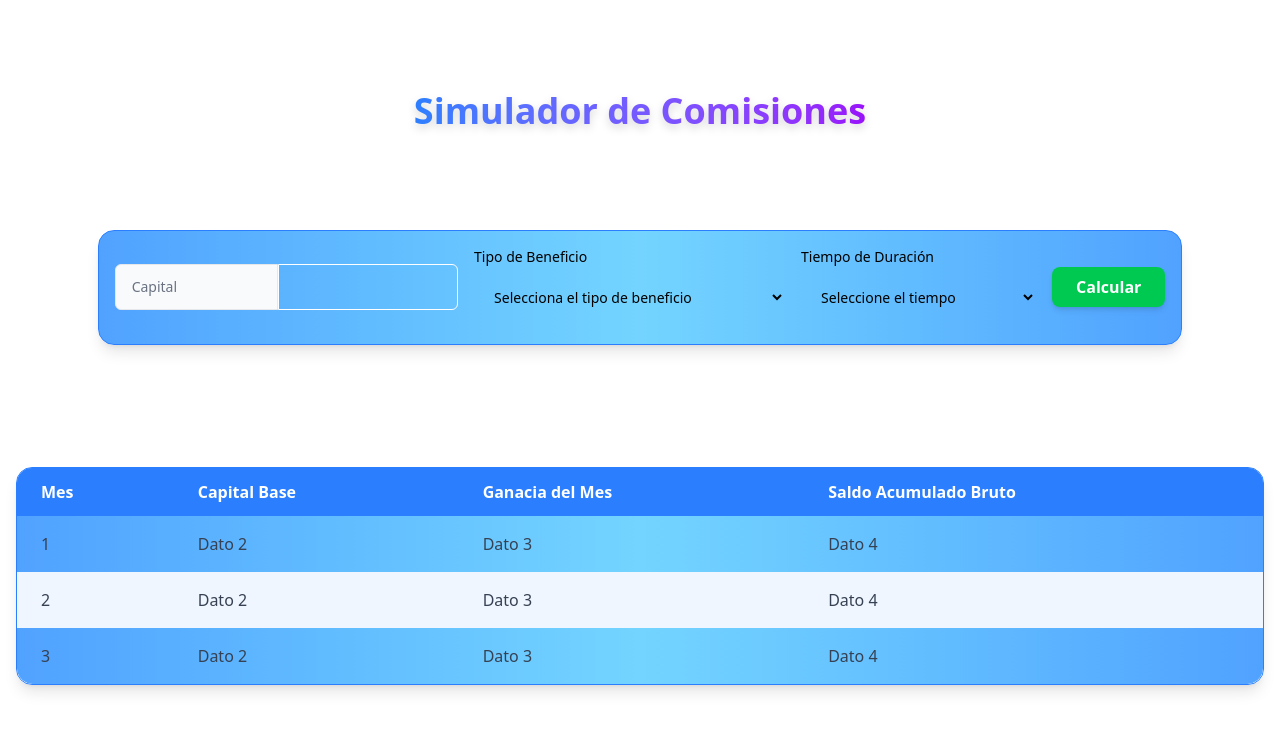
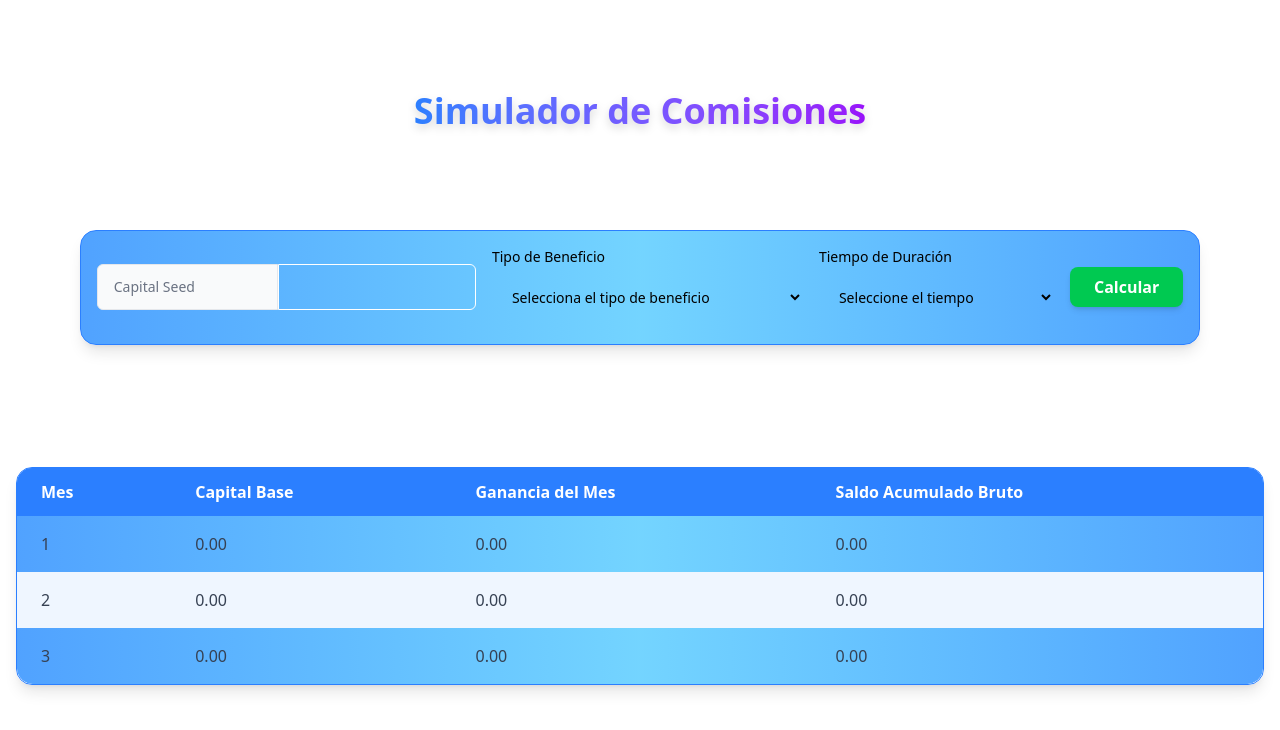
Before and after one commit to jcdev92/simulador-de-comisiones, a React (Vite) app: page / in a window 1280 px wide. Shown: the top 730 px of the page. Built offline with nearby package versions, Linux system fonts and the light colour scheme.

Commit message:
feat(Tabla): :sparkles: Maquetado listo, Logica para datos de tabla listo, Suministrar datos con estado global en Desarrollo.

```diff
--- a/src/components/Form/FormSection.tsx
+++ b/src/components/Form/FormSection.tsx
@@ -20,20 +20,26 @@ const { useAppForm } = createFormHook({
 export const FormSection = () => {
   const form = useAppForm({
     defaultValues: {
-      capital: 0,
+      capitalSeed: 0,
       benefitType: '',
       duration: 0,
     },
     validators: {
       onChange: z.object({
-        capital: z.number().min(1, 'El capital debe ser mayor a 0'),
+        capitalSeed: z.number().min(1, 'El capital debe ser mayor a 0'),
         benefitType: z.string().nonempty('El tipo de beneficio es requerido'),
         duration: z.number().min(1, 'La duración debe ser mayor a 0'),
       }),
     },
     onSubmit: ({ value }) => {
-      updateSimulationForm(value);
-      console.log(simulationStore.state);
+      console.log("Antes de actualizar global state:", simulationStore.state.state.simulationForm);
+      updateSimulationForm({
+        capitalSeed: value.capitalSeed, // Asignamos el valor del formulario a 'capitalSeed'
+        benefitType: value.benefitType,
+        duration: value.duration,
+      });
+      console.log("Después de actualizar global state:", simulationStore.state.state.simulationForm);
+      console.log("Formulario enviado:", value);
     },
   });
 
@@ -49,10 +55,10 @@ export const FormSection = () => {
         <div className="flex flex-col gap-4 h-fit md:flex-row items-center justify-evenly bg-gradient-to-r from-blue-400 via-sky-300 to-blue-400 rounded-2xl mx-4 p-4 shadow-lg border border-blue-500">
           {/* Campo Capital */}
           <form.AppField
-            name="capital"
+            name="capitalSeed"
             children={(field) => (
               <field.FormInput
-                label="Capital"
+                label="Capital Seed"
                 value={field.state.value}
                 handleChange={(value: string | number) => {
                   const numericValue =
--- a/src/components/Table/TableSection.tsx
+++ b/src/components/Table/TableSection.tsx
@@ -1,17 +1,25 @@
+// TableSection.tsx
 import { Table } from './Table';
+import { useCalculations, SimulationForm } from '../../hooks/useCalculations';
+import { useSimulationForm } from '../../hooks/useSimulationForm';
+
 export const TableSection = () => {
-  const dataCols = ["Mes", "Capital Base", "Ganacia del Mes", "Saldo Acumulado Bruto"];
-  const dataRows = [
-    ["1", "Dato 2", "Dato 3", "Dato 4"],
-    ["2", "Dato 2", "Dato 3", "Dato 4"],
-    ["3", "Dato 2", "Dato 3", "Dato 4"],
-  ]
+  const simulationForm = useSimulationForm();
+  const calculatedRows = useCalculations(simulationForm as SimulationForm);
+
+  const dataCols = [
+    "Mes",
+    "Capital Base",
+    "Ganancia del Mes",
+    "Saldo Acumulado Bruto"
+  ];
+
   return (
-    <section className='w-full h-fit'>
+    <section className="w-full h-fit">
       <Table
         columns={dataCols}
-        rows={dataRows}
+        rows={calculatedRows}
       />
     </section>
-  )
-}
+  );
+};
--- /dev/null
+++ b/src/hooks/useCalculations.ts
@@ -0,0 +1,49 @@
+// useCalculations.ts
+import { useMemo } from 'react';
+
+export interface SimulationForm {
+  capitalSeed: number;
+  duration: number;
+  benefitType: 'simple' | 'compound';
+}
+
+const DEFAULT_INTEREST_RATE = 0.1;
+
+export const useCalculations = (
+  simulationForm: SimulationForm,
+  interestRate: number = DEFAULT_INTEREST_RATE
+): string[][] => {
+  return useMemo(() => {
+    const rows: string[][] = [];
+    let accumulatedBalance: number;
+
+    if (simulationForm.benefitType === 'simple') {
+      const capitalBase = simulationForm.capitalSeed;
+      const monthlyGain = capitalBase * interestRate;
+      accumulatedBalance = capitalBase;
+      for (let month = 1; month <= simulationForm.duration; month++) {
+        accumulatedBalance += monthlyGain;
+        rows.push([
+          month.toString(),
+          capitalBase.toFixed(2),
+          monthlyGain.toFixed(2),
+          accumulatedBalance.toFixed(2),
+        ]);
+      }
+    } else if (simulationForm.benefitType === 'compound') {
+      accumulatedBalance = simulationForm.capitalSeed;
+      for (let month = 1; month <= simulationForm.duration; month++) {
+        const capitalBase = accumulatedBalance;
+        const monthlyGain = capitalBase * interestRate;
+        accumulatedBalance += monthlyGain;
+        rows.push([
+          month.toString(),
+          capitalBase.toFixed(2),
+          monthlyGain.toFixed(2),
+          accumulatedBalance.toFixed(2),
+        ]);
+      }
+    }
+    return rows;
+  }, [simulationForm, interestRate]);
+};
--- /dev/null
+++ b/src/hooks/useSimulationForm.ts
@@ -0,0 +1,9 @@
+import { useSyncExternalStore } from 'react';
+import { simulationStore } from '../stores/simulationStore';
+
+export function useSimulationForm() {
+  return useSyncExternalStore(
+    simulationStore.subscribe,
+    () => simulationStore.state.state.simulationForm
+  );
+}
```
